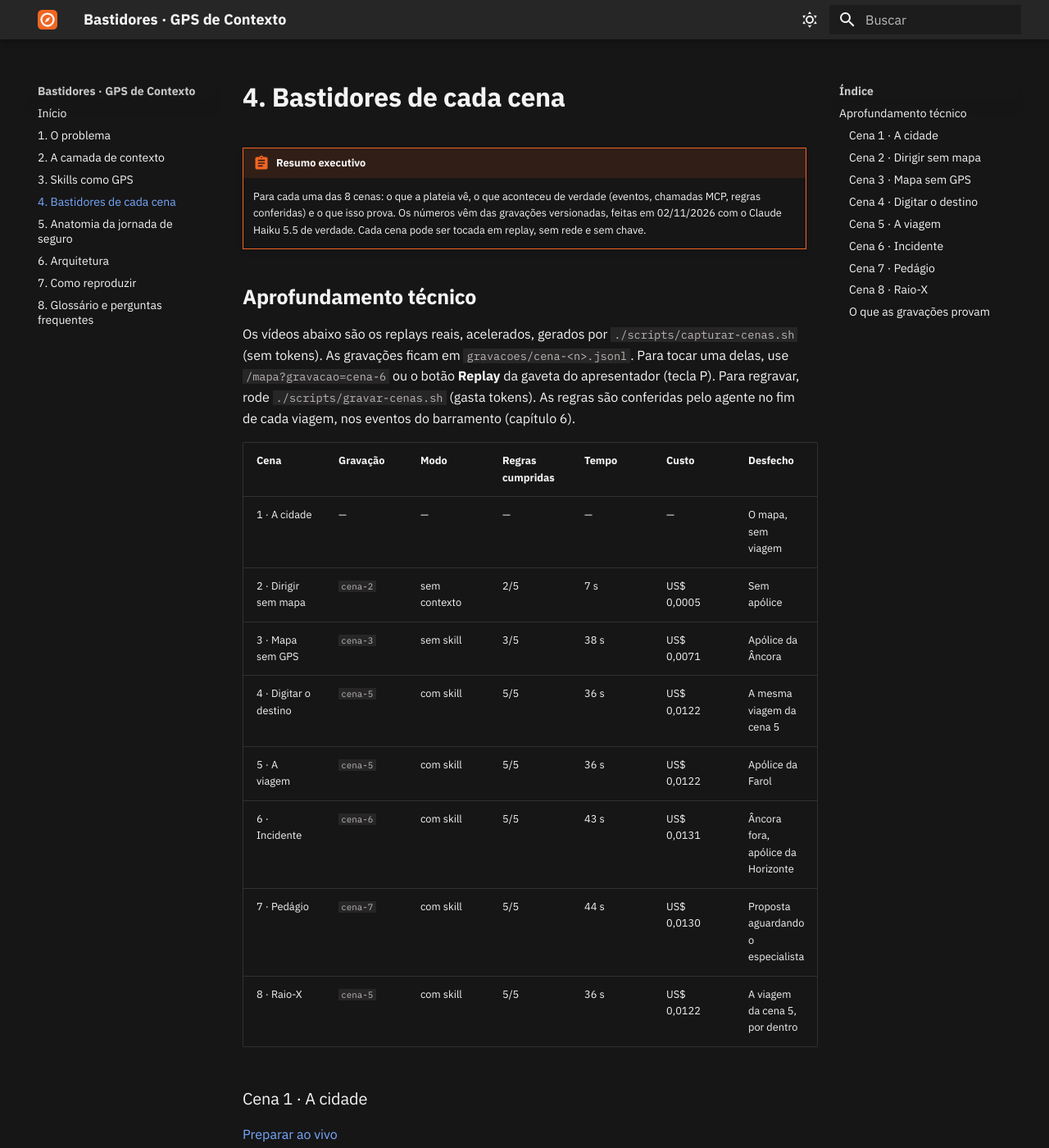
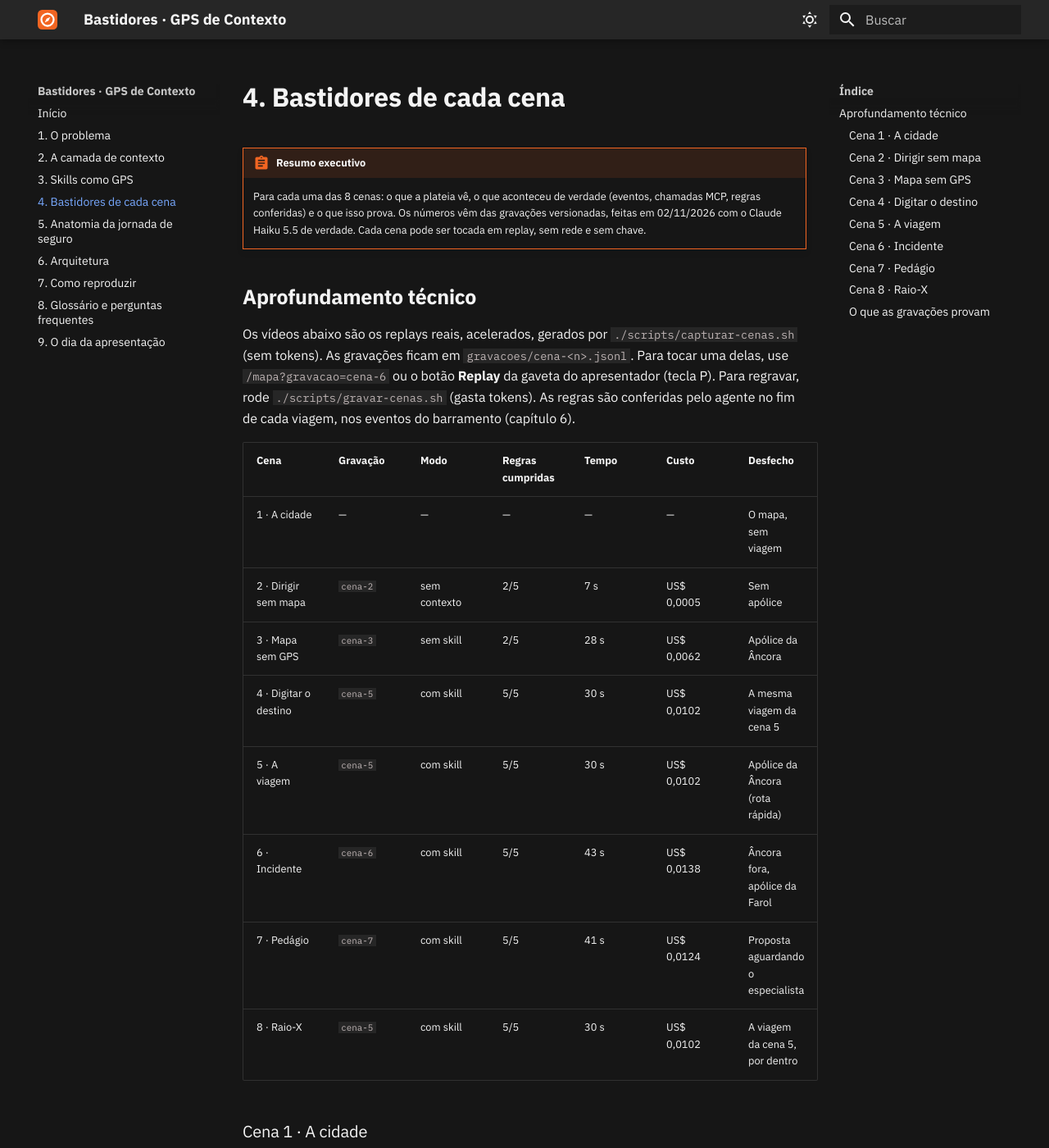
Before and after one commit to rcsousa/agent-gps-demo, an MkDocs documentation site: the page built from services/docs/conteudo/04-bastidores-das-cenas.md, in a window 1280 px wide and 1400 px high. Shown: the whole window at 82% size. Built offline with MkDocs 1.6.1 and Material for MkDocs 9.7.7, drawn with Linux system fonts in a browser that asks for light colours; plug-ins that fetch from the network failed and are left out.

Commit message:
docs: capítulo 9, o dia da apresentação; tabela do capítulo 4 em dia
- roteiro de fala cena a cena (o que dizer, o que clicar, o tempo e a
  pergunta provável), imprimível com uma cena por página
- checklist do dia: a véspera, 30 minutos antes, atalhos e planos B e C
- capítulo 4: a tabela-resumo das gravações estava com os números das
  gravações anteriores; agora reflete as atuais

Co-Authored-By: Claude Opus 5.5 <noreply@anthropic.com>
Claude-Session: https://claude.ai/code/session_01XrqePFWhgDKBPcBxMpAFeC

```diff
--- a/services/docs/conteudo/04-bastidores-das-cenas.md
+++ b/services/docs/conteudo/04-bastidores-das-cenas.md
@@ -11,12 +11,12 @@ Os vídeos abaixo são os replays reais, acelerados, gerados por `./scripts/capt
 | --- | --- | --- | --- | --- | --- | --- |
 | 1 · A cidade | — | — | — | — | — | O mapa, sem viagem |
 | 2 · Dirigir sem mapa | `cena-2` | sem contexto | 2/5 | 7 s | US$ 0,0005 | Sem apólice |
-| 3 · Mapa sem GPS | `cena-3` | sem skill | 3/5 | 38 s | US$ 0,0071 | Apólice da Âncora |
-| 4 · Digitar o destino | `cena-5` | com skill | 5/5 | 36 s | US$ 0,0122 | A mesma viagem da cena 5 |
-| 5 · A viagem | `cena-5` | com skill | 5/5 | 36 s | US$ 0,0122 | Apólice da Farol |
-| 6 · Incidente | `cena-6` | com skill | 5/5 | 43 s | US$ 0,0131 | Âncora fora, apólice da Horizonte |
-| 7 · Pedágio | `cena-7` | com skill | 5/5 | 44 s | US$ 0,0130 | Proposta aguardando o especialista |
-| 8 · Raio-X | `cena-5` | com skill | 5/5 | 36 s | US$ 0,0122 | A viagem da cena 5, por dentro |
+| 3 · Mapa sem GPS | `cena-3` | sem skill | 2/5 | 28 s | US$ 0,0062 | Apólice da Âncora |
+| 4 · Digitar o destino | `cena-5` | com skill | 5/5 | 30 s | US$ 0,0102 | A mesma viagem da cena 5 |
+| 5 · A viagem | `cena-5` | com skill | 5/5 | 30 s | US$ 0,0102 | Apólice da Âncora (rota rápida) |
+| 6 · Incidente | `cena-6` | com skill | 5/5 | 43 s | US$ 0,0138 | Âncora fora, apólice da Farol |
+| 7 · Pedágio | `cena-7` | com skill | 5/5 | 41 s | US$ 0,0124 | Proposta aguardando o especialista |
+| 8 · Raio-X | `cena-5` | com skill | 5/5 | 30 s | US$ 0,0102 | A viagem da cena 5, por dentro |
 
 ### Cena 1 · A cidade { #cena-1 }
 
--- a/services/docs/conteudo/stylesheets/carbon.css
+++ b/services/docs/conteudo/stylesheets/carbon.css
@@ -75,3 +75,11 @@
   border-radius: 4px;
   box-shadow: 0 1px 6px rgb(0 0 0 / 30%);
 }
+
+/* Impressão do roteiro (capítulo 9): só o conteúdo, uma cena por página. */
+@media print {
+  .md-header, .md-sidebar, .md-footer, .md-tabs, .md-top { display: none !important; }
+  .md-content { margin: 0 !important; }
+  .cena-impressa { break-before: page; }
+  body { font-size: 12pt; }
+}
--- a/services/docs/mkdocs.yml
+++ b/services/docs/mkdocs.yml
@@ -66,3 +66,4 @@ nav:
   - 6. Arquitetura: 06-arquitetura.md
   - 7. Como reproduzir: 07-como-reproduzir.md
   - 8. Glossário e perguntas frequentes: 08-glossario-e-faq.md
+  - 9. O dia da apresentação: 09-o-dia-da-apresentacao.md
```
Also changed, not shown: services/docs/conteudo/09-o-dia-da-apresentacao.md (added, +109 -0 lines), services/docs/conteudo/index.md (+2 -0 lines).
